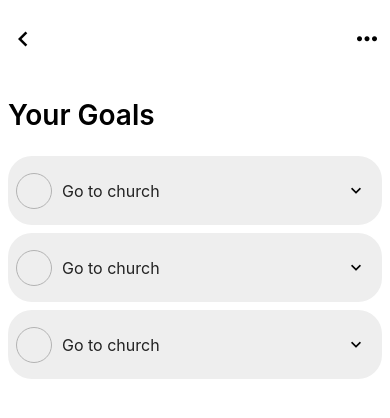
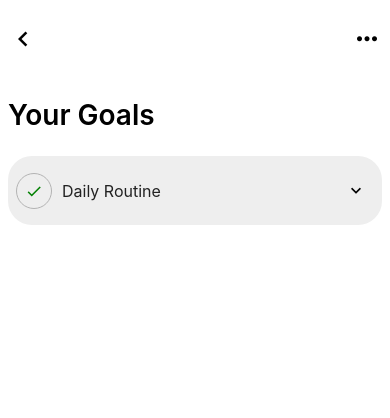
Before and after one commit to Kimbohlovette/MyGoals, a React Native app: screen / in a window 390 px wide. Shown: the top 418 px of the page. Built offline with nearby package versions, Linux system fonts and the light colour scheme.

Commit message:
Connected the goal slice to goal ui

```diff
--- a/src/components/Goals.tsx
+++ b/src/components/Goals.tsx
@@ -1,14 +1,16 @@
 import React from 'react';
 import { StyleSheet, Text, View } from 'react-native';
 import Goal from '../features/goal/Goal';
+import { useAppSelector } from '../store/hooks/index';
 
 const Goals = () => {
+  const goals = useAppSelector(state => state.goal.goals);
   return (
     <View>
       <Text style={styles.headerText}>Your Goals</Text>
-      <Goal />
-      <Goal />
-      <Goal />
+      {goals.map((goal, key) => (
+        <Goal goal={goal} key={key} />
+      ))}
     </View>
   );
 };
--- a/src/features/goal/Goal.tsx
+++ b/src/features/goal/Goal.tsx
@@ -3,9 +3,10 @@ import { Pressable, StyleSheet, Text, View } from 'react-native';
 import MCIcon from 'react-native-vector-icons/MaterialCommunityIcons';
 import Todo from '../todo/Todo';
 import { useAppSelector } from '../../store/hooks/index';
+import { GoalType } from '../../types';
 
-const Goal = () => {
-  const [checked, setCheckBox] = useState(false);
+const Goal = (props: { goal: GoalType }) => {
+  const [checked, setCheckBox] = useState(props.goal.done);
   const [open, toggleDropdown] = useState(false);
 
   const handleTodosDropdown = () => {
@@ -28,7 +29,7 @@ const Goal = () => {
             </Pressable>
           </View>
 
-          <Text style={styles.goalTitle}>Go to church</Text>
+          <Text style={styles.goalTitle}>{props.goal.title}</Text>
         </View>
         <View style={styles.caretContainer}>
           <Pressable
```
